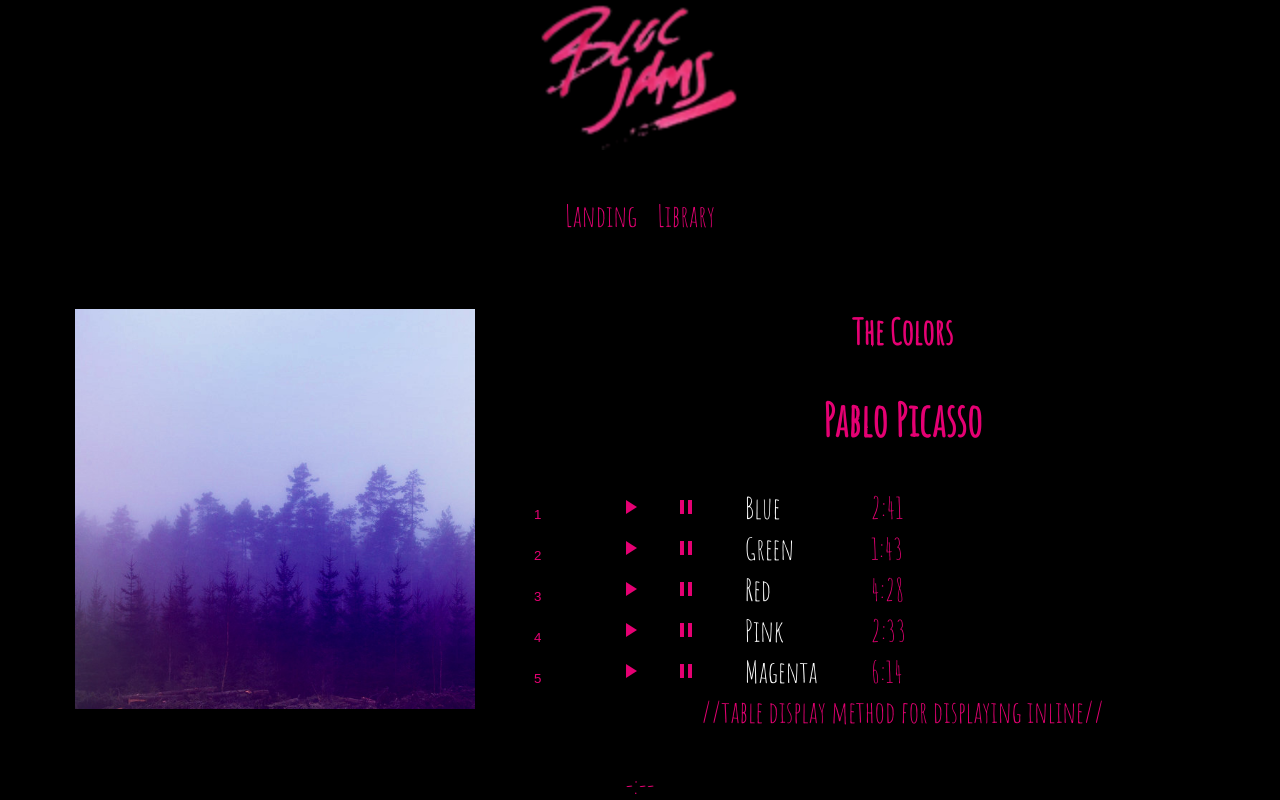
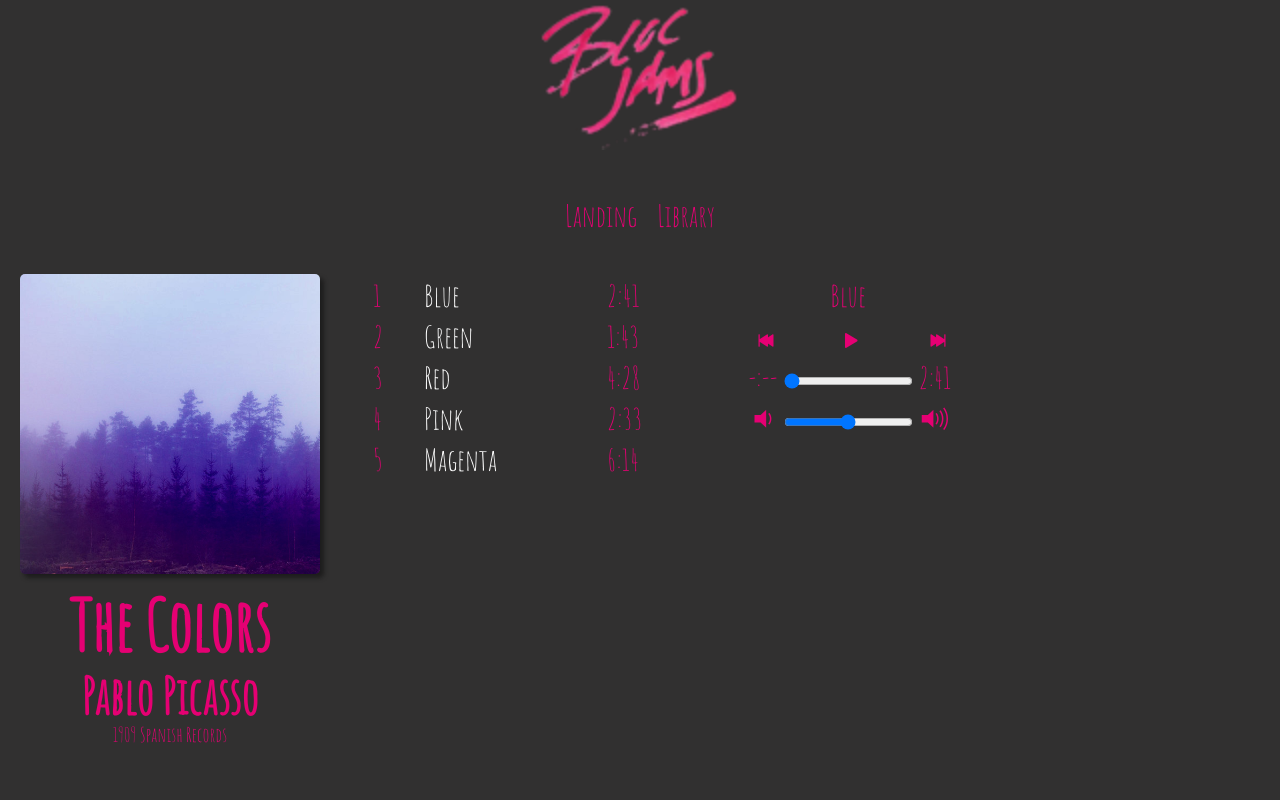
Before and after one commit to adahutchings/bloc-jams-react, a React (Create React App) app: page /album/the-colors in a window 1280 px wide. Shown: the top 800 px of the page. Built offline with nearby package versions, Linux system fonts and the light colour scheme.

Commit message:
Checkpoint 10 stying and hover function complete

```diff
--- a/public/index.html
+++ b/public/index.html
@@ -10,7 +10,6 @@
     -->
     <link rel="manifest" href="%PUBLIC_URL%/manifest.json">
     <link rel="shortcut icon" href="%PUBLIC_URL%/favicon.ico">
-    <link href="https://fonts.googleapis.com/icon?family=Material+Icons" rel="stylesheet">
     <link rel="stylesheet" href= "http://code.ionicframework.com/ionicons/2.0.1/css/ionicons.min.css">
     <link href="https://fonts.googleapis.com/css?family=Amatic+SC" rel="stylesheet">
     <!--
--- a/src/App.css
+++ b/src/App.css
@@ -1,6 +1,10 @@
+body {
+  background-color: #313030;
+  font-family: 'Amatic SC', cursive;
+  color: #e50073;
+}
+
 .App {
-  background-color: black;
-  font-family: 'Amatic SC', cursive;
   font-size: 30px;
 }
 
@@ -10,43 +14,12 @@
 }
 
 .App header {
-  grid-area: header;
   text-align: center;
 }
 
 .App nav {
   padding: 40px;
 }
-
-.App footer {
-  grid-area: footer;
-}
-
-
-/*
-Will Fix the nav bar here, some questions for mentor
-
-.App nav ul{
-  list-style-type: none;
-  margin: none;
-  padding: 0;
-  overflow: hidden;
-
-}
-
-.App nav li {
-  float: center;
-}
-
-.App nav li {
-  color: white;
-  text-decoration: none;
-}
-
-.App nav li: hover {
-  color: white;
-}
-*/
 
 
 /* LANDING SECTION */
@@ -71,13 +44,15 @@ Will Fix the nav bar here, some questions for mentor
 }
 
 /* LIBRARY SECTION */
-.library {
-  background-color: black;
-}
 
 .library img {
   height: 300px;
+  border-radius: 8px;
+  margin-left: 20px;
+  margin-right: 20px;
+  box-shadow: 4px 4px 4px rgba(10, 10, 10, .5);
 }
+
 
 .library #textGroups {
   text-align: center;
@@ -94,49 +69,91 @@ Will Fix the nav bar here, some questions for mentor
 /* NOW PLAYING SECTION */
 
 .album img {
-  height: 400px;
-  float: left;
-  padding-left: 75px;
-  padding-right: 50px;
+  height: 300px;
+  border-radius: 5px;
+  margin-left: 20px;
+  margin-right: 20px;
+  box-shadow: 4px 4px 4px rgba(10, 10, 10, .5);
 }
 
-.album {
+
+#album-info {
+  float: left;
   color: #e50073;
   text-align: center;
   align-content: center;
 }
 
-.album tbody {
-  text-align: left;
-
+#playerBar {
+  text-align: center;
+  width: 300px;
+  padding: 0px 10px 0px 100px;
+  float: left;
 }
 
 
-.album #playerBar {
-  text-align: ;
+table#song-list {
+  text-align: left;
+  padding-left: 30px;
+  float: left;
+}
 
+.album #album-title {
+  font-size: 70px;
+  margin: 0px;
+}
+
+.album #artist {
+  font-size: 50px;
+  margin: -5px;
+}
+
+.album #release-info {
+  font-size: 20px;
 }
 
 .album button {
-  background-color: black;
+  background-color: #313030;
   border: none;
-  padding-right: 20px;
+  padding-right: 0px;
 }
 
-.album td.song-title {
+.song-title {
   color: white;
   padding: 0px 50px 0px 20px;
 }
 
+#song-number-column {
+  width: 30px;
+}
+
+#song-title-column {
+  width: 200px;
+}
+
 .song-number {
-  color: #e50073;
+color: #e50073;
 
 }
 
+/* ICON COLORS */
 
+.ion-play {
+  color: #e50073;
+  font-size: 20px;
+}
 
+.ion-pause {
+  color: #e50073;
+  font-size: 20px;
+}
 
-i.icon-pink {
+.ion-skip-forward {
   color: #e50073;
+  font-size: 20px;
+}
 
+.ion-skip-backward {
+  color: #e50073;
+  font-size: 20px;
 }
--- a/src/components/Album.js
+++ b/src/components/Album.js
@@ -112,6 +112,8 @@ class Album extends Component {
     this.setState({ currentVolume: newVolume });
     this.setState({ volumePercent: newVolumePercentage });
   }
+
+
   render() {
 
 
@@ -121,10 +123,9 @@ class Album extends Component {
           <img id="album-cover-art" src={this.state.album.albumCover} alt={this.state.album.title} />
           <div className="album-details">
             <h1 id="album-title">{this.state.album.title}</h1>
-            <h2 className="artist">{this.state.album.artist}</h2>
+            <h2 id="artist">{this.state.album.artist}</h2>
             <div id="release-info">
-              {this.state.album.year}
-              {this.state.album.label}
+              {this.state.album.releaseInfo}
             </div>
           </div>
         </section>
@@ -134,30 +135,31 @@ class Album extends Component {
             <col id="song-title-column" />
             <col id="song-duration-column" />
           </colgroup>
-          <tbody >
-            {this.state.album.songs.map( (song, index) =>
-              <tr className="song" key={index} onClick={() => this.handleSongClick(song)} >
-                <td className="song-actions">
 
-                  <button>
-                    <span className="song-number">{index+1}</span>
-                    <span className={this.props.isPlaying}>
-                      if ({this.props.isPlaying} === true) {
-                        <i class="material-icons icon-pink">play_arrow</i>
-                      } else {
-                        <i class="material-icons icon-pink">pause</i>
-                      };
-                    </span>
-                  </button>
-                </td>
-                <td className="song-title">{song.title}</td>
-                <td className="song-duration">{this.formatTime(song.duration)}</td>
-              </tr>
-            )
-          }
+          <tbody>
+          {this.state.album.songs.map( (song, index) =>
+            <tr className="song" key={index} onClick={() => this.handleSongClick(song)}
+              onMouseEnter={() => this.setState({isHovered: index +1})}
+              onMouseLeave={() => this.setState({isHovered: false })}>
+
+              <td className="song-actions"> {(this.state.isPlaying) ?
+                <span> {(this.state.currentSong.title === song.title) ?
+                <span className= "ion-pause"></span> :
+                <span>{index + 1 }</span> }</span> :
+                  (this.state.isHovered === index+1) ?
+                    <span className="ion-play"></span> :
+                    <span className="song-number">{index + 1 }</span>
+                  }
+              </td>
+              <td className="song-title">{song.title}</td>
+              <td className="song-duration">{this.formatTime(song.duration)}</td>
+            </tr>
+            )}
+
           </tbody>
+
         </table>
-        <div id= "playerBar">  //table display method for displaying inline//
+        <div id= "playerBar">
         <PlayerBar
           isPlaying={this.state.isPlaying}
           currentSong={this.state.currentSong}
--- a/src/components/PlayerBar.js
+++ b/src/components/PlayerBar.js
@@ -5,19 +5,33 @@ class PlayerBar extends Component {
   render() {
     return (
       <section className="player-bar">
-        <section id="buttons">
+        <table id="playerBarTable">
+          <tbody>
+            <tr id="currentlyPlaying">
+              <td></td>
+              <td>{this.props.currentSong.title}</td>
+              <td></td>
+            </tr>
+            <tr id="buttons">
+              <td>
                 <button id="previous" onClick={this.props.handlePrevClick}>
                   <span className="ion-skip-backward"></span>
                 </button>
+              </td>
+              <td>
                 <button id="play-pause" onClick={this.props.handleSongClick} >
-            <span className={this.props.isPlaying ? <i class="material-icons icon-pink">pause</i> : <i class="material-icons icon-pink">play_arrow</i>}></span>
+                  <span className={this.props.isPlaying ? 'ion-pause' : 'ion-play'}></span>
                 </button>
+              </td>
+              <td>
                 <button id="next">
                   <span className="ion-skip-forward" onClick={this.props.handleNextClick}></span>
                 </button>
-        </section>
-        <section id="time-control">
-          <div className="current-time">{this.props.formatTime}</div>
+              </td>
+            </tr>
+            <tr id="time-control">
+              <td className="current-time">{this.props.formatTime}</td>
+              <td>
                 <input
                 type="range"
                 className="seek-bar"
@@ -27,11 +41,12 @@ class PlayerBar extends Component {
                 step="0.01"
                 onChange={this.props.handleTimeChange}
                 />
-          <div className="total-time">{this.props.formatDuration}</div>
-        </section>
-        <section id="volume-control">
-          <div className="icon ion-volume-low"></div>
-          <input
+              </td>
+              <td className="total-time">{this.props.formatDuration} </td>
+            </tr>
+            <tr id="volume-control">
+              <td className="ion-volume-low"></td>
+              <td><input
                 type="range"
                 className="seek-bar"
                 value= {this.props.currentVolume}
@@ -40,9 +55,13 @@ class PlayerBar extends Component {
                 step="0.01"
                 onChange={this.props.handleVolumeChange}
                 />
-          <div className="icon ion-volume-high"></div>
+              </td>
+              <td className="ion-volume-high"></td>
+            </tr>
+          </tbody>
+        </table>
       </section>
-      </section>
+
     );
   }
 }
```
Lines whose indentation alone changed are shown as unchanged.
